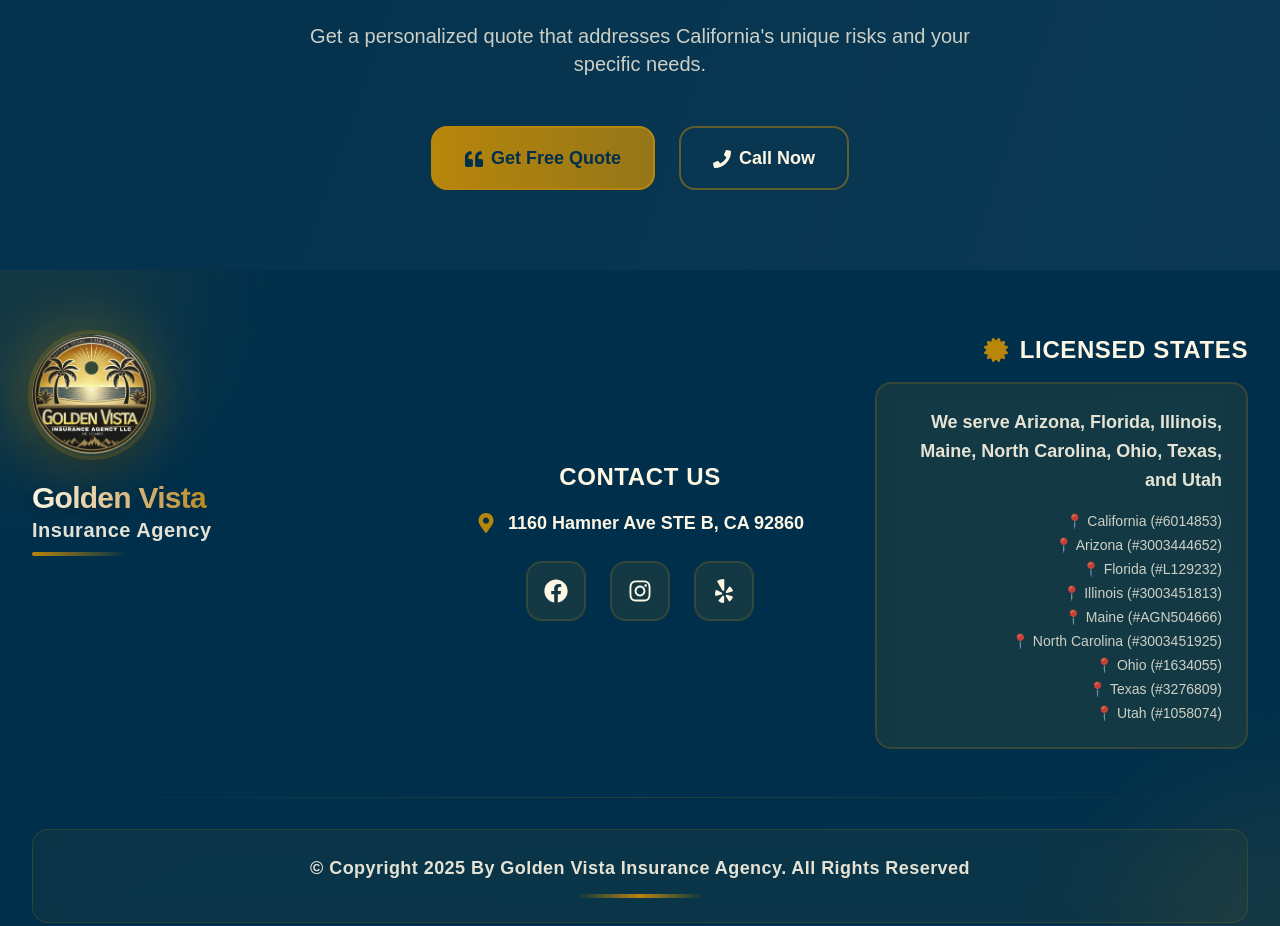
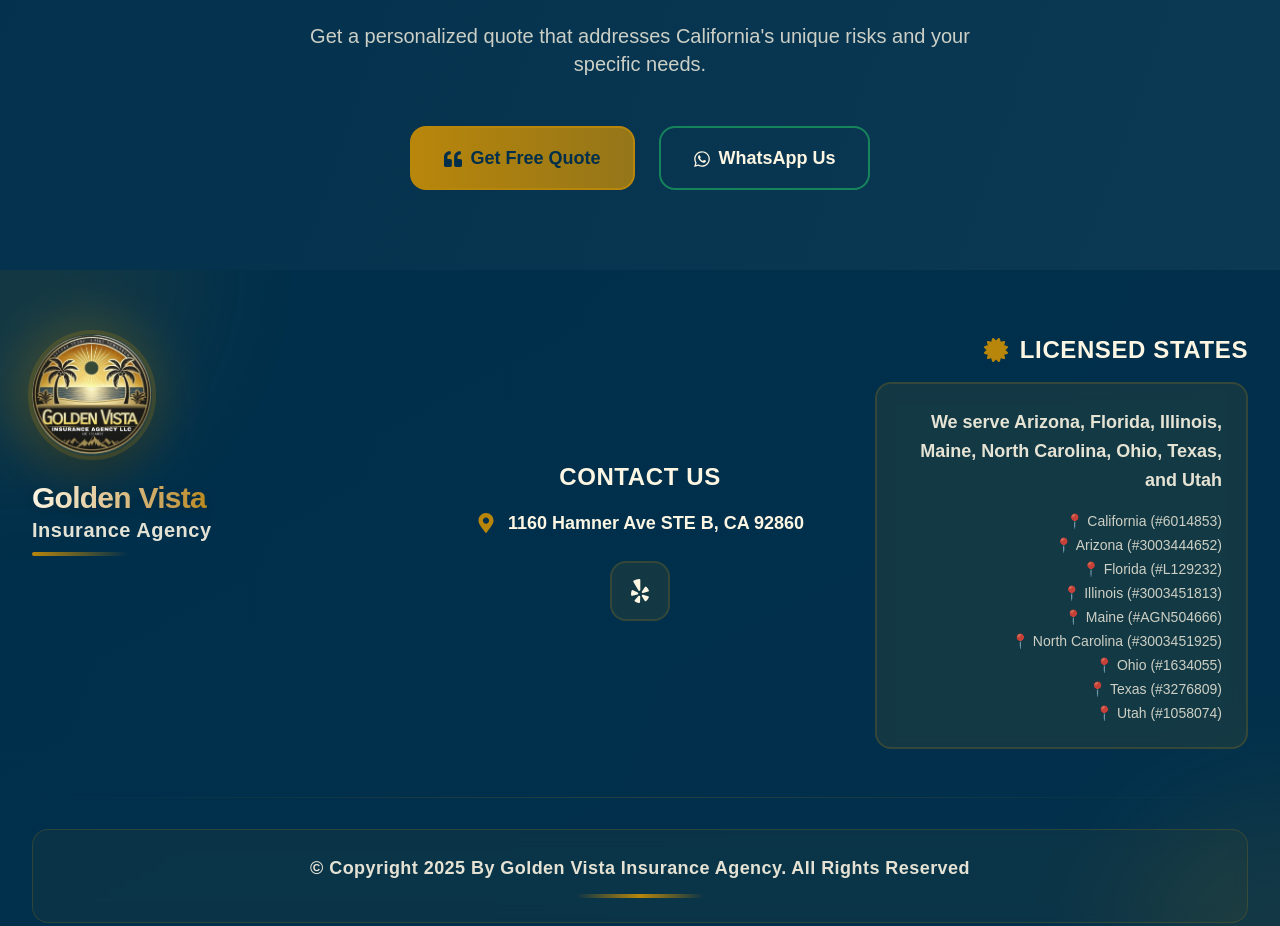
Before and after one commit to AlbertoGuadron/golden-vista, a Next.js app: page /aboutus in a window 1280 px wide. Shown: the part 2800-3726 px from the top of the page. Built offline with nearby package versions, Linux system fonts and the light colour scheme.

Commit message:
links agregados a los botones y ultimos retoques al sitio

```diff
--- a/app/aboutus/page.tsx
+++ b/app/aboutus/page.tsx
@@ -2,6 +2,8 @@
 
 import React from 'react';
 import Image from 'next/image';
+import Link from "next/link";
+import { FaWhatsapp } from 'react-icons/fa';
 import { FaShieldAlt, FaFire, FaTint, FaTools, FaHandshake, FaQuoteLeft, FaPhone } from 'react-icons/fa';
 import Header from "@/components/header";
 import Footer from "@/components/footer";
@@ -158,15 +160,23 @@ export default function AboutUs() {
           </p>
 
           <div className="flex flex-col sm:flex-row gap-6 justify-center">
+            <Link href="/contactus" className="inline-block">
             <button className="bg-gradient-to-r from-[#B8860B] to-[#B8860B]/80 hover:from-[#B8860B]/90 hover:to-[#B8860B] text-[#002F4B] font-black py-4 px-8 rounded-2xl text-lg transition-all duration-300 transform hover:scale-105 hover:shadow-2xl border-2 border-[#B8860B] hover:border-[#B8860B]/80">
               <FaQuoteLeft className="inline mr-2" />
               Get Free Quote
             </button>
-
-            <button className="bg-transparent hover:bg-[#B8860B]/10 text-[#FDF6E3] font-bold py-4 px-8 rounded-2xl text-lg transition-all duration-300 transform hover:scale-105 border-2 border-[#B8860B]/50 hover:border-[#B8860B]">
-              <FaPhone className="inline mr-2" />
-              Call Now
-            </button>
+            </Link>
+            <a
+                href="https://wa.me/19518091141?text=Hello%2C%20I%27m%20interested%20in%20learning%20more%20about%20your%20insurance%20services."
+                target="_blank"
+                rel="noopener noreferrer"
+                className="inline-block"
+              >
+                <button className="bg-transparent hover:bg-[#25D366]/10 text-[#FDF6E3] font-bold py-4 px-8 rounded-2xl text-lg transition-all duration-300 transform hover:scale-105 border-2 border-[#25D366]/50 hover:border-[#25D366] hover:text-[#25D366]">
+                  <FaWhatsapp className="inline mr-2" />
+                  WhatsApp Us
+                </button>
+              </a>
           </div>
         </div>
       </section>
--- a/app/contactus/page.tsx
+++ b/app/contactus/page.tsx
@@ -181,13 +181,13 @@ export default function ContactUsPage() {
                 {/* Email */}
                 <div className="group">
                   <div className="bg-white/60 backdrop-blur-sm rounded-3xl p-8 border-2 border-[#002F4B]/10 hover:border-[#B8860B]/40 transition-all duration-500 hover:shadow-2xl transform hover:-translate-y-2">
-                    <div className="flex items-center space-x-6">
-                      <div className="w-16 h-16 bg-gradient-to-br from-[#002F4B] to-[#002F4B]/80 rounded-2xl flex items-center justify-center shadow-xl group-hover:scale-110 transition-transform duration-300">
+                    <div className="flex items-start space-x-6"> {/* Cambiado de items-center a items-start */}
+                      <div className="w-16 h-16 bg-gradient-to-br from-[#002F4B] to-[#002F4B]/80 rounded-2xl flex items-center justify-center shadow-xl group-hover:scale-110 transition-transform duration-300 flex-shrink-0"> {/* Agregado flex-shrink-0 */}
                         <FaEnvelope className="text-2xl text-[#FDF6E3]" />
                       </div>
-                      <div>
+                      <div className="flex-1 min-w-0"> {/* Agregado flex-1 y min-w-0 para permitir que el contenido se ajuste */}
                         <h3 className="text-xl font-black text-[#002F4B] mb-2">Email Us</h3>
-                        <p className="text-[#002F4B]/70 text-lg font-bold">marketing@goldenvistains.com</p>
+                        <p className="text-[#002F4B]/70 text-lg font-bold break-all sm:break-normal">marketing@goldenvistains.com</p> {/* Agregado break-all para móvil y break-normal para desktop */}
                         <p className="text-[#002F4B]/60">We'll respond within 24 hours</p>
                       </div>
                     </div>
--- a/app/petinsurance/page.tsx
+++ b/app/petinsurance/page.tsx
@@ -2,6 +2,7 @@
 
 import React, { useState, useEffect } from 'react';
 import { Shield, Zap, MessageCircle, Heart, Clock, Phone, Play, Star, Award, Clipboard } from 'lucide-react';
+import Link from "next/link";
 import Header from "@/components/header";
 import Footer from "@/components/footer";
 
@@ -74,7 +75,7 @@ const PetInsurancePage: React.FC = () => {
     {
       name: "Sarah Johnson",
       pet: "Buddy 🐕",
-      image: "https://images.unsplash.com/photo-1494790108755-2616b612b647?w=150&h=150&fit=crop&crop=face",
+      image: "https://images.unsplash.com/photo-1580489944761-15a19d654956?w=150&h=150&fit=crop&crop=face",
       testimonial: "When Buddy swallowed a toy, Prudent Pet covered the $3,200 surgery. The claim was processed in just 12 hours!",
       rating: 5
     },
@@ -154,12 +155,14 @@ const PetInsurancePage: React.FC = () => {
               </p>
 
               <div className="flex flex-col sm:flex-row gap-4 justify-center lg:justify-start">
+                <Link href="https://www.prudentpet.com" className="inline-block" target='_blank'>
                 <button
                   type="button"
                   className="bg-gradient-to-r from-[#B8860B] to-[#B8860B]/80 hover:from-[#B8860B]/90 hover:to-[#B8860B] text-[#002F4B] font-black py-4 px-8 rounded-2xl text-lg transition-all duration-300 transform hover:scale-105 hover:shadow-2xl"
                 >
                   🎯 Get Free Quote
                 </button>
+                </Link>
               </div>
             </div>
 
@@ -403,19 +406,14 @@ const PetInsurancePage: React.FC = () => {
           </p>
 
           <div className="flex flex-col sm:flex-row gap-6 justify-center">
+            <Link href="https://www.prudentpet.com" className="inline-block" target='_blank'>
             <button
               type="button"
               className="bg-gradient-to-r from-[#B8860B] to-[#B8860B]/80 hover:from-[#B8860B]/90 hover:to-[#B8860B] text-[#002F4B] font-black py-4 px-8 rounded-2xl text-lg transition-all duration-300 transform hover:scale-105 hover:shadow-2xl animate-pulse hover:animate-none"
             >
               🎯 Get Free Quote Now!
             </button>
-
-            <button
-              type="button"
-              className="bg-transparent hover:bg-[#B8860B]/10 text-[#FDF6E3] font-bold py-4 px-8 rounded-2xl text-lg transition-all duration-300 transform hover:scale-105 border-2 border-[#B8860B]/50 hover:border-[#B8860B]"
-            >
-              📞 Call the Pet Experts!
-            </button>
+            </Link>
           </div>
 
           <div className="mt-12 text-[#FDF6E3]/60">
--- a/app/services/page.tsx
+++ b/app/services/page.tsx
@@ -341,10 +341,10 @@ export default function ServicesPage() {
               Get Free Quote
             </button>
 
-            <button className="bg-transparent hover:bg-[#002F4B]/10 text-[#002F4B] font-bold py-4 px-8 rounded-2xl text-lg transition-all duration-300 transform hover:scale-105 border-2 border-[#002F4B]/50 hover:border-[#002F4B]">
+            {/*<button className="bg-transparent hover:bg-[#002F4B]/10 text-[#002F4B] font-bold py-4 px-8 rounded-2xl text-lg transition-all duration-300 transform hover:scale-105 border-2 border-[#002F4B]/50 hover:border-[#002F4B]">
               <FaHandshake className="inline mr-2" />
               Schedule Consultation
-            </button>
+            </button>*/}
           </div>
         </div>
       </section>
--- a/components/footer.tsx
+++ b/components/footer.tsx
@@ -49,7 +49,7 @@ export default function Footer() {
 
             {/* Social Media */}
             <div className="flex space-x-6">
-              <Link href="#" className="group">
+              {/*<Link href="#" className="group">
                 <div className="p-4 rounded-2xl bg-[#B8860B]/10 hover:bg-[#B8860B] transition-all duration-500 transform hover:scale-110 hover:shadow-2xl hover:-translate-y-1 border-2 border-[#B8860B]/20 hover:border-[#B8860B]">
                   <FaFacebook className="text-2xl text-[#FDF6E3] group-hover:text-[#002F4B] transition-colors duration-300" />
                 </div>
@@ -58,7 +58,7 @@ export default function Footer() {
                 <div className="p-4 rounded-2xl bg-[#B8860B]/10 hover:bg-[#B8860B] transition-all duration-500 transform hover:scale-110 hover:shadow-2xl hover:-translate-y-1 border-2 border-[#B8860B]/20 hover:border-[#B8860B]">
                   <FaInstagram className="text-2xl text-[#FDF6E3] group-hover:text-[#002F4B] transition-colors duration-300" />
                 </div>
-              </Link>
+              </Link>*/}
               <Link href="https://www.yelp.com/biz/golden-vista-insurance-agency-riverside-2" className="group" target="blank">
                 <div className="p-4 rounded-2xl bg-[#B8860B]/10 hover:bg-[#B8860B] transition-all duration-500 transform hover:scale-110 hover:shadow-2xl hover:-translate-y-1 border-2 border-[#B8860B]/20 hover:border-[#B8860B]">
                   <FaYelp className="text-2xl text-[#FDF6E3] group-hover:text-[#002F4B] transition-colors duration-300" />
--- a/components/home.tsx
+++ b/components/home.tsx
@@ -1,6 +1,7 @@
 "use client";
 
 import React, { useState, useEffect } from 'react';
+import Link from "next/link";
 import { ChevronLeft, ChevronRight, Shield, Truck, Home, Car, Users, Award, Clock, MapPin } from 'lucide-react';
 
 const HomePage = () => {
@@ -209,10 +210,12 @@ const HomePage = () => {
 
             {/* CTA Section */}
             <div className="text-center mt-16">
+              <Link href="/contactus" className="inline-block">
               <button className="group relative px-12 py-6 bg-gradient-to-r from-[#B8860B] to-[#B8860B]/90 text-[#002F4B] font-black text-xl tracking-wide rounded-2xl hover:shadow-2xl hover:shadow-[#B8860B]/30 transition-all duration-500 transform hover:scale-105 hover:-translate-y-2 border-4 border-[#B8860B] hover:border-[#B8860B]/80">
                 <span className="relative z-10">GET YOUR QUOTE TODAY</span>
                 <div className="absolute inset-0 rounded-2xl bg-gradient-to-r from-[#B8860B]/80 to-[#B8860B] scale-0 group-hover:scale-100 transition-transform duration-500 ease-out"></div>
               </button>
+              </Link>
             </div>
           </div>
         </div>
```
